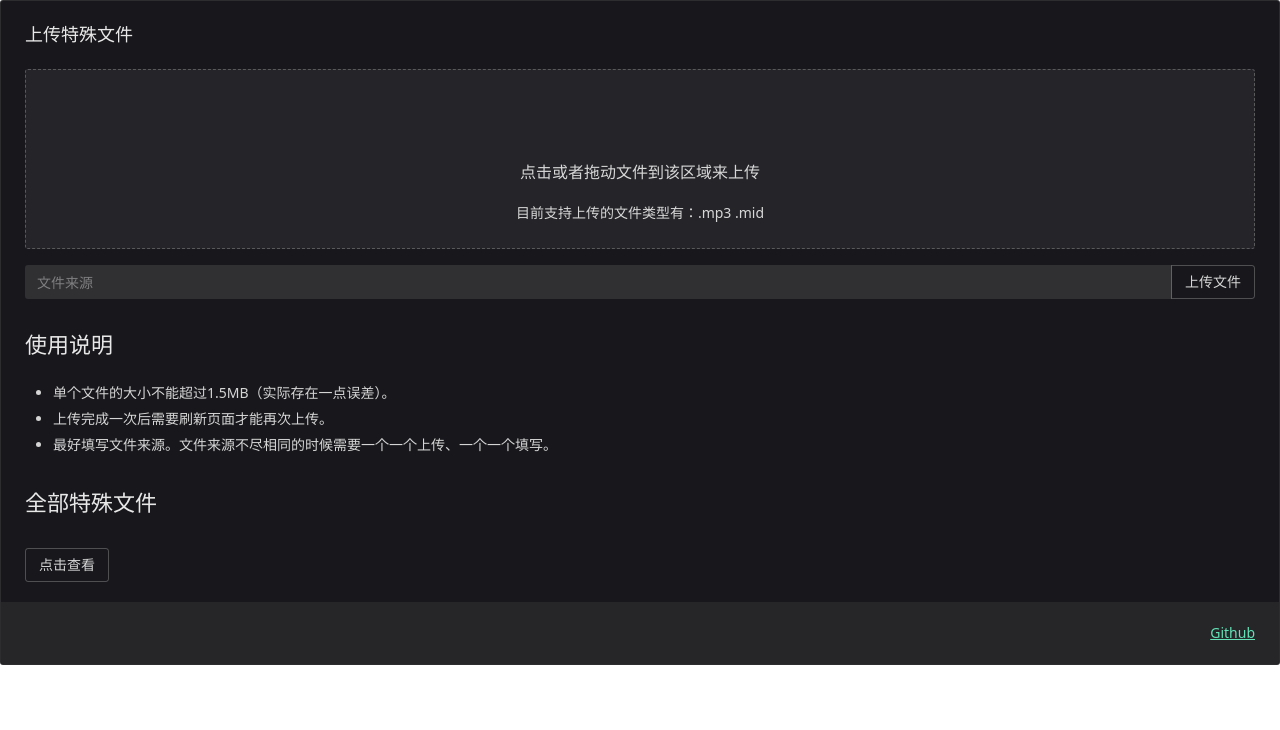
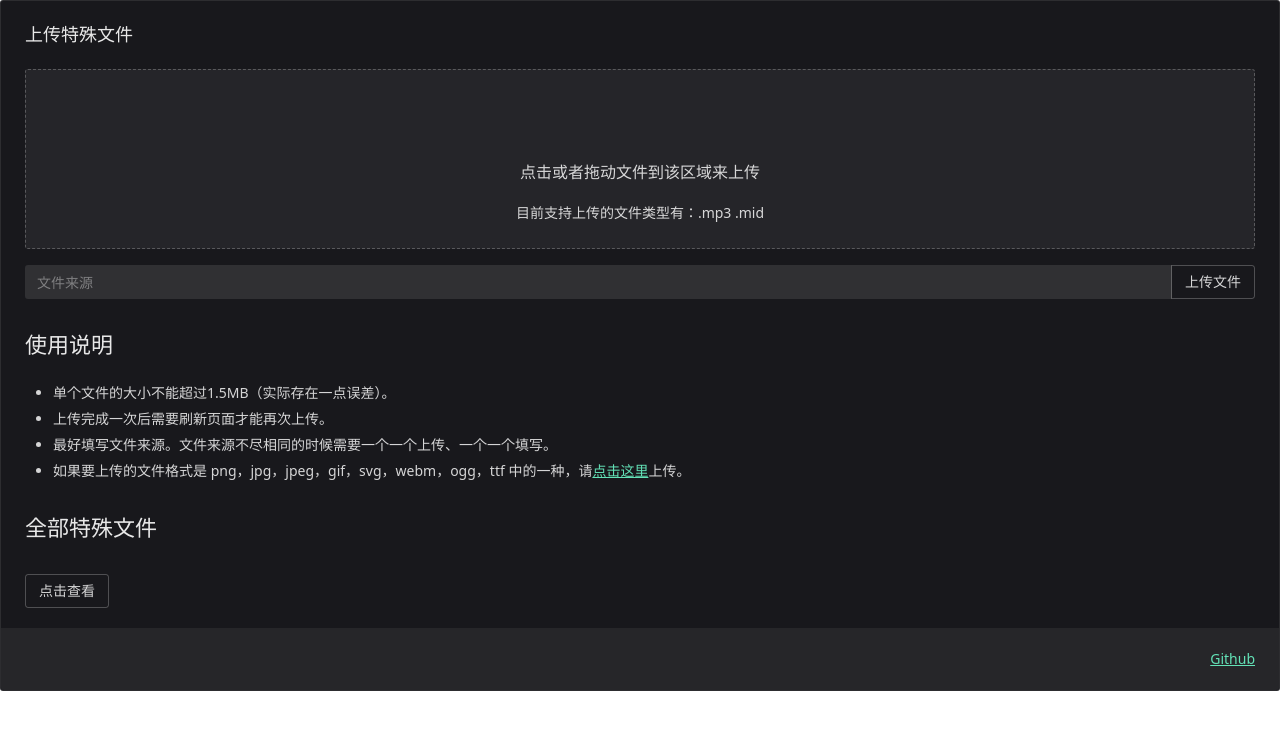
Before and after one commit to XYY-huijiwiki/mini-dashboard, a Vue app: page / in a window 1280 px wide. Shown: the top 730 px of the page. Built offline with nearby package versions, Linux system fonts and the light colour scheme; some icons are missing.

Commit message:
改进文案

```diff
--- a/src/App.vue
+++ b/src/App.vue
@@ -87,7 +87,6 @@ async function uploader() {
 <template>
   <n-config-provider :theme="darkTheme">
     <n-card title="上传特殊文件">
-
       <!-- 上传区域 -->
       <n-space vertical>
         <n-upload accept="{{ fileExtList.join(',') }}" :default-upload="false" :multiple="true"
@@ -117,6 +116,7 @@ async function uploader() {
         <n-li>单个文件的大小不能超过1.5MB（实际存在一点误差）。</n-li>
         <n-li>上传完成一次后需要刷新页面才能再次上传。</n-li>
         <n-li>最好填写文件来源。文件来源不尽相同的时候需要一个一个上传、一个一个填写。</n-li>
+        <n-li>如果要上传的文件格式是 png，jpg，jpeg，gif，svg，webm，ogg，ttf 中的一种，请<n-a href="https://xyy.huijiwiki.com/wiki/%E7%89%B9%E6%AE%8A:%E4%B8%8A%E4%BC%A0%E6%96%87%E4%BB%B6" target="blank">点击这里</n-a>上传。</n-li>
       </n-ul>
 
       <all-file></all-file>
```
